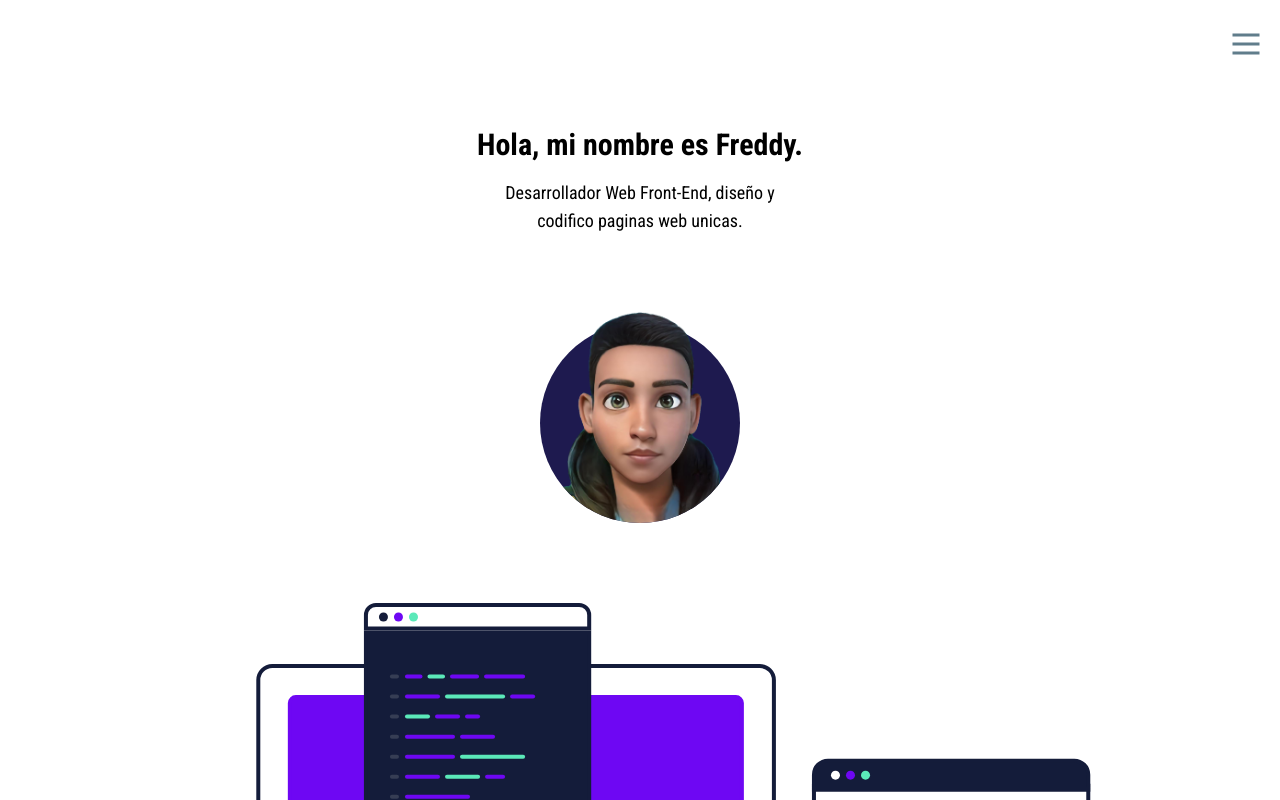
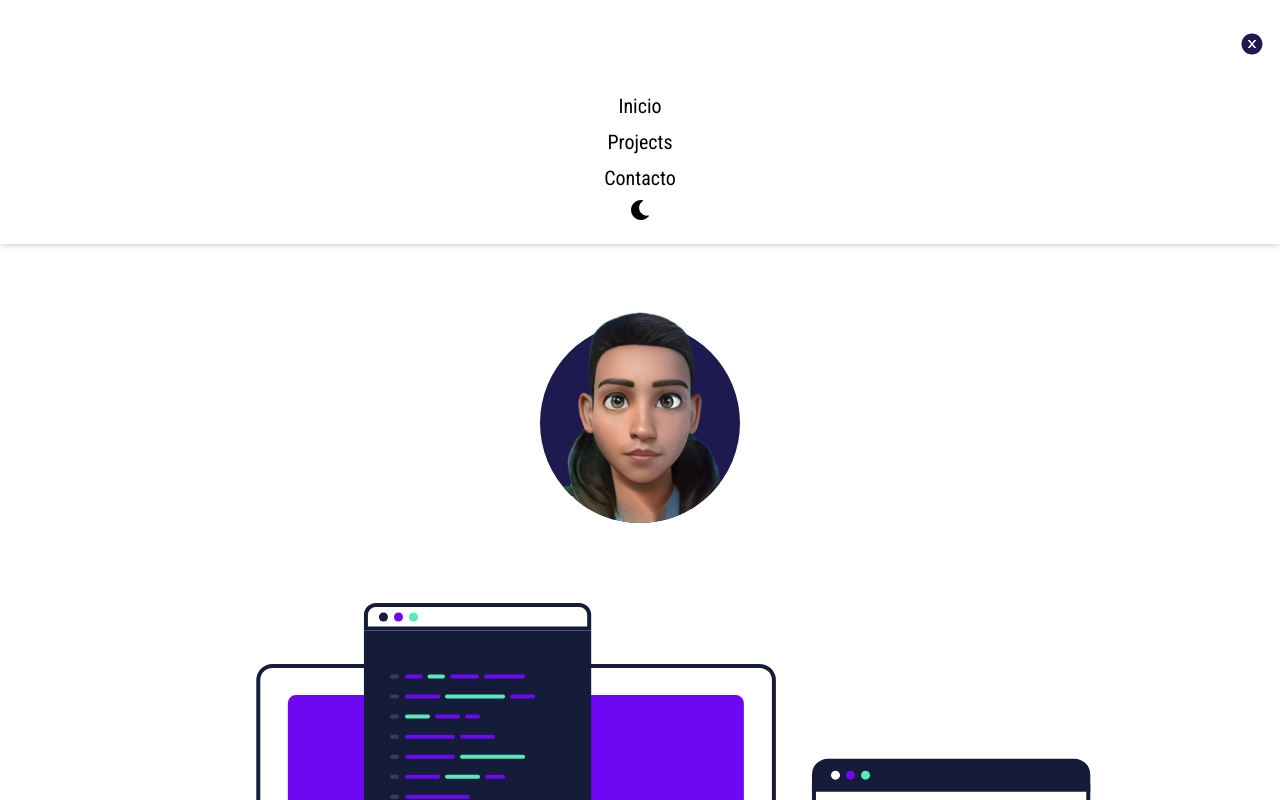
Before and after one commit to fred0727/myportfoliofr, a React (Vite) app: page / in a window 1280 px wide. Both pictures are taken after a click on the icon 1246 px from the left and 43 px from the top of the page. Shown: the top 800 px of the page. Built offline with nearby package versions, Linux system fonts and the light colour scheme; some icons are missing; the HTML template or start-up script is replaced by a standard one.

Commit message:
Add Mode Dark and Screen

```diff
--- a/src/Pages/Home.jsx
+++ b/src/Pages/Home.jsx
@@ -10,15 +10,15 @@ import { HiMail } from "react-icons/hi";
 
 const Home = () => {
   return (
-    <div className="w-full">
-      <section className="flex flex-col gap-4 pt-10 justify-center items-center px-4">
+    <div className="w-full dark:bg-slate-950">
+      <section className="flex flex-col gap-4 pt-10 justify-center items-center px-4 dark:text-white">
         <h1 className="text-xl font-bold xxs:text-3xl">Hola, mi nombre es Freddy.</h1>
         <p className="text-center text-sm xxs:text-lg">
           Desarrollador Web Front-End, diseño y <br /> codifico paginas web
           unicas.{" "}
         </p>
         <div className="flex flex-col pt-8 items-center gap-20">
-          <div className="relative bg-[#1e1a4f] w-[175px] h-[175px] xxs:w-[200px] xxs:h-[200px] rounded-full mt-10">
+          <div className="relative bg-[#1e1a4f] dark:bg-white w-[175px] h-[175px] xxs:w-[200px] xxs:h-[200px] rounded-full mt-10">
             <img
               src="/images/avatar.png"
               alt=""
@@ -32,7 +32,7 @@ const Home = () => {
       </section>
       <section className="bg-[#1e1a4f] flex flex-col text-white p-6">
         <h2 className="font-bold text-center py-2 text-2xl xxs:text-4xl xxs:py-4">Conoce de mi</h2>
-        <p className="font-light text-center text-sm pb-2 xxs:text-lg xxs:pb-4">
+        <p className="font-light text-center text-sm pb-2 xxs:text-lg xxs:pb-4 dark:font-medium">
           Me inserte a este apasionante mundo del desarrollo hace 2 años, he
           colaborado y creado proyectos con diseños adaptativos e integrando
           funcionalidades que mejore la experencia del usuario. Soy un
@@ -40,9 +40,9 @@ const Home = () => {
           siempre trabajo para mejorar mis habilidades y conocimientos.
         </p>
       </section>
-      <section className="bg-white flex flex-col p-4 py-8 gap-2 mb-6">
-        <h2 className="font-bold text-xl text-center text-black xxs:text-3xl">Proyectos</h2>
-        <h3 className="text-center font-light text-sm text-black xxs:text-lg">
+      <section className="bg-white flex flex-col p-4 py-8 gap-2 dark:bg-slate-950">
+        <h2 className="font-bold text-xl text-center text-black xxs:text-3xl dark:text-white">Proyectos</h2>
+        <h3 className="text-center font-light text-sm text-black xxs:text-lg dark:text-white">
           Algunos proyectos en los que he trabajado
         </h3>
         <section className="grid grid-cols-[repeat(auto-fill,_350px)] pt-6 gap-8 w-full justify-center">
@@ -115,7 +115,7 @@ const Home = () => {
           </li>
         </ul>
       </section>
-      <section className="bg-white flex flex-col justify-center items-center p-6 gap-4">
+      <section id="contact" className="bg-white flex flex-col justify-center items-center p-6 gap-4 dark:bg-slate-950 dark:text-white">
         <div className="flex justify-between items-center w-full gap-2 mt-5">
           <span className="border-[1px] border-gray-200 w-[30%]"></span>
           <div className="relative bg-[#1e1a4f] w-[100px] h-[100px] rounded-full">
@@ -178,21 +178,21 @@ const Home = () => {
           </div>
         </form>
       </section>
-      <section className="px-6 py-2">
+      <section className="px-6 py-2 bg-white dark:bg-slate-950 dark:text-white">
         {/* <a href="mailto:freddymh07952023@gmail.com">Mi correo</a> */}
         <h2 className="font-bold text-center text-xl xxs:text-3xl mb-4">Mis Redes</h2>
         <ul className="flex flex-wrap py-4 justify-around">
-          <li className="text-3xl text-gray-400 cursor-pointer hover:text-[#1e1a4f]"><BsTwitter/></li>
-          <li className="text-3xl text-gray-400 cursor-pointer hover:text-[#1e1a4f]"><BsFacebook/></li>
-          <li className="text-3xl text-gray-400 cursor-pointer hover:text-[#1e1a4f]"><BsLinkedin/></li>
-          <li className="text-3xl text-gray-400 cursor-pointer hover:text-[#1e1a4f]"><BsGithub/></li>
-          <li className="text-3xl text-gray-400 cursor-pointer hover:text-[#1e1a4f]"><BsWhatsapp/></li>
-          <li className="text-3xl text-gray-400 cursor-pointer hover:text-[#1e1a4f]"><HiMail/></li>
+          <li className="text-3xl text-gray-400 dark:text-gray-500 cursor-pointer hover:text-[#1e1a4f] dark:hover:text-white"><BsTwitter/></li>
+          <li className="text-3xl text-gray-400 dark:text-gray-500 cursor-pointer hover:text-[#1e1a4f] dark:hover:text-white"><BsFacebook/></li>
+          <li className="text-3xl text-gray-400 dark:text-gray-500 cursor-pointer hover:text-[#1e1a4f] dark:hover:text-white"><BsLinkedin/></li>
+          <li className="text-3xl text-gray-400 dark:text-gray-500 cursor-pointer hover:text-[#1e1a4f] dark:hover:text-white"><BsGithub/></li>
+          <li className="text-3xl text-gray-400 dark:text-gray-500 cursor-pointer hover:text-[#1e1a4f] dark:hover:text-white"><BsWhatsapp/></li>
+          <li className="text-3xl text-gray-400 dark:text-gray-500 cursor-pointer hover:text-[#1e1a4f] dark:hover:text-white"><HiMail/></li>
         </ul>
       </section>
-      <section className="mb-8 mt-4">
-        <h3 className="text-center text-gray-400 xxs:text-xl">Hecho por &copy;
-        <span className="text-gray-600">Freddy Muñoz</span></h3>
+      <section className="pb-8 py-4 bg-white dark:bg-slate-950 dark:text-white">
+        <h3 className="text-center text-gray-400 xxs:text-xl dark:text-gray-300">Hecho por &copy;
+        <span className="text-gray-600 dark:text-white">Freddy Muñoz</span></h3>
       </section>
     </div>
   );
--- a/src/components/CardProject.jsx
+++ b/src/components/CardProject.jsx
@@ -2,9 +2,9 @@ import React from 'react'
 
 const CardProject = ({title, content, img}) => {
   return (
-    <article className="relative group h-[200px] w-[300px] flex justify-center items-center bg-[#141c3a] text-white rounded-lg shadow-md mx-auto">
+    <article className="relative group h-[150px] w-[225px] xxs:h-[200px] xxs:w-[300px] flex justify-center items-center bg-[#141c3a] text-white rounded-lg shadow-md mx-auto">
             <div className="relative flex justify-center items-center group-hover:opacity-0 transition-opacity duration-500">
-              <h2 className="absolute font-medium text-white text-2xl text-center">
+              <h2 className="absolute font-medium text-white text-2xl text-center xxs:text-4xl">
                 {title}
               </h2>
               <img
@@ -14,12 +14,12 @@ const CardProject = ({title, content, img}) => {
               />
             </div>
             <div className="absolute top-0 left-0 w-full h- h-full opacity-0 group-hover:opacity-100 transition-opacity duration-500 flex flex-col justify-center items-center p-5 px-8 gap-4">
-              <h2 className="text-center text-sm">
+              <h2 className="text-center text-sm xxs:text-lg">
               {content}
               </h2>
               <a
                 href="https://www.google.com"
-                className="rounded-sm p-2 py-1 text-sm bg-red-600 hover:bg-red-700 text-white cursor-pointer"
+                className="rounded-sm p-2 py-1 text-sm bg-red-600 hover:bg-red-700 text-white cursor-pointer xxs:text-lg xxs:px-3 xxs:py-2"
                 target="_blank"
               >
                 Ver Pagina
--- a/src/components/Header.jsx
+++ b/src/components/Header.jsx
@@ -1,14 +1,67 @@
 import { FcMenu } from "react-icons/fc";
 import { Link } from "react-router-dom";
 import { PiDevicesFill } from "react-icons/pi";
+import { AiFillCloseCircle } from "react-icons/ai";
+import { FaMoon } from "react-icons/fa";
+import { BsSunFill } from "react-icons/bs";
+import { useEffect, useState } from "react";
 
 const Header = () => {
+  const [isShowMenu, setIsShowMenu] = useState(false);
+  const [isDarkShow, setisDarkShow] = useState(false);
+
+  const handleChangeTheme = () => {
+    setisDarkShow(!isDarkShow);
+  };
+
+  const handleShowMenu = () => {
+    setIsShowMenu(!isShowMenu);
+  };
+
+  useEffect(() => {
+    if (isDarkShow) {
+      document.documentElement.classList.add("dark");
+    } else {
+      document.documentElement.classList.remove("dark");
+    }
+  }, [isDarkShow]);
+
   return (
-    <div className="w-full flex justify-between items-center p-4">
+    <div className="w-full flex justify-between items-center p-4 relative dark:bg-slate-950">
       <Link to="/">
-        <PiDevicesFill className="text-4xl text-[#1e1a4f] xxs:text-5xl"/>
+        <PiDevicesFill className="text-4xl text-[#1e1a4f] xxs:text-5xl dark:text-white" />
       </Link>
-      <FcMenu className="text-2xl cursor-pointer xxs:text-4xl"/>
+      <span onClick={handleShowMenu}>
+        {isShowMenu ? (
+          <AiFillCloseCircle className="text-2xl text-[#1e1a4f] dark:text-white" />
+        ) : (
+          <FcMenu className="text-2xl text-[#1e1a4f] cursor-pointer xxs:text-4xl dark:text-white" />
+        )}
+      </span>
+      <div
+        className={`absolute dark:bg-slate-950 dark:shadow-md dark:text-white dark:border-b-[1px] dark:border-white/20 flex flex-col justify-end items-end w-full gap-2 p-4 top-[68px] right-0 bg-white shadow-md ${
+          isShowMenu ? "opacity-100 visible" : "opacity-0 invisible"
+        } transition-opacity-0 duration-500`}
+      >
+        <ul className="flex flex-col gap-2 w-full py-2">
+          <Link to="/">
+            <li className="w-full text-center cursor-pointer xxs:text-xl">Inicio</li>
+          </Link>
+          <Link to="/projects">
+            <li className="w-full text-center cursor-pointer xxs:text-xl">Projects</li>
+          </Link>
+          <Link to="/contact">
+            <li className="w-full text-center cursor-pointer xxs:text-xl">Contacto</li>
+          </Link>
+          <li className="w-full text-center flex justify-center gap-2 items-center cursor-pointer xxs:text-xl">
+            {isDarkShow ? (
+              <BsSunFill onClick={handleChangeTheme} />
+            ) : (
+              <FaMoon onClick={handleChangeTheme} />
+            )}
+          </li>
+        </ul>
+      </div>
     </div>
   );
 };
--- a/tailwind.config.js
+++ b/tailwind.config.js
@@ -14,5 +14,6 @@ export default {
     },
   },
   extend: {},
+  darkMode: 'class',
   plugins: [],
 };
```
